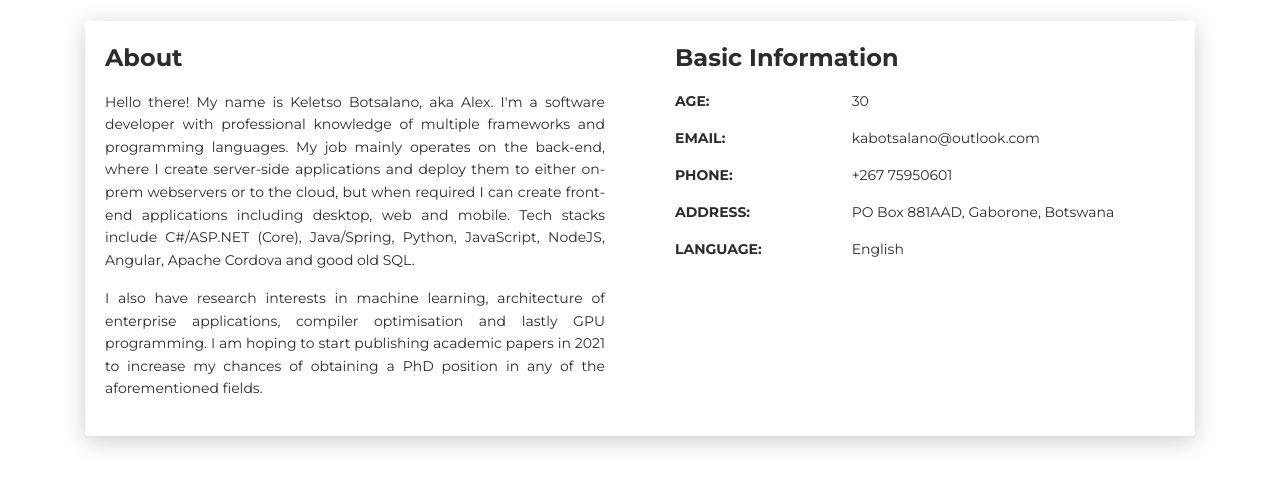
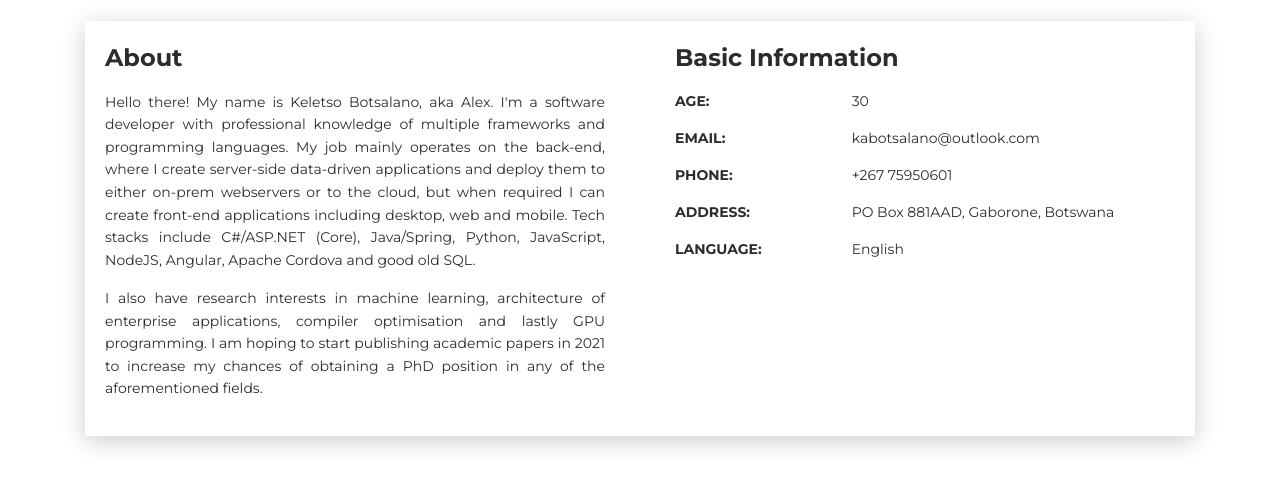
Before and after one commit to KeletsoBotsalano/KeletsoBotsalano.github.io, a plain HTML site: page index.html in a window 1280 px wide. Shown: the part 599-1086 px from the top of the page. Drawn offline with nearby package versions, Linux system fonts and the light colour scheme.

Commit message:
include data driven app in about

```diff
--- a/index.html
+++ b/index.html
@@ -85,7 +85,7 @@
         <div class="col-lg-6 col-md-12">
           <div class="card-body">
             <div class="h4 mt-0 title">About</div>
-            <p style="text-align: justify; text-justify: inter-word;">Hello there! My name is Keletso Botsalano, aka Alex. I'm a software developer with professional knowledge of multiple frameworks and programming languages. My job mainly operates on the back-end, where I create server-side applications and deploy them to either on-prem webservers or to the cloud, but when required I can create front-end applications including desktop, web and mobile. Tech stacks include C#/ASP.NET (Core), Java/Spring, Python, JavaScript, NodeJS, Angular, Apache Cordova and good old SQL. </p>
+            <p style="text-align: justify; text-justify: inter-word;">Hello there! My name is Keletso Botsalano, aka Alex. I'm a software developer with professional knowledge of multiple frameworks and programming languages. My job mainly operates on the back-end, where I create server-side data-driven applications and deploy them to either on-prem webservers or to the cloud, but when required I can create front-end applications including desktop, web and mobile. Tech stacks include C#/ASP.NET (Core), Java/Spring, Python, JavaScript, NodeJS, Angular, Apache Cordova and good old SQL. </p>
             <p style="text-align: justify; text-justify: inter-word;">I also have research interests in machine learning, architecture of enterprise applications, compiler optimisation and lastly GPU programming. I am hoping to start publishing academic papers in 2021 to increase my chances of obtaining a PhD position in any of the aforementioned fields.</p>
           </div>
         </div>
```
